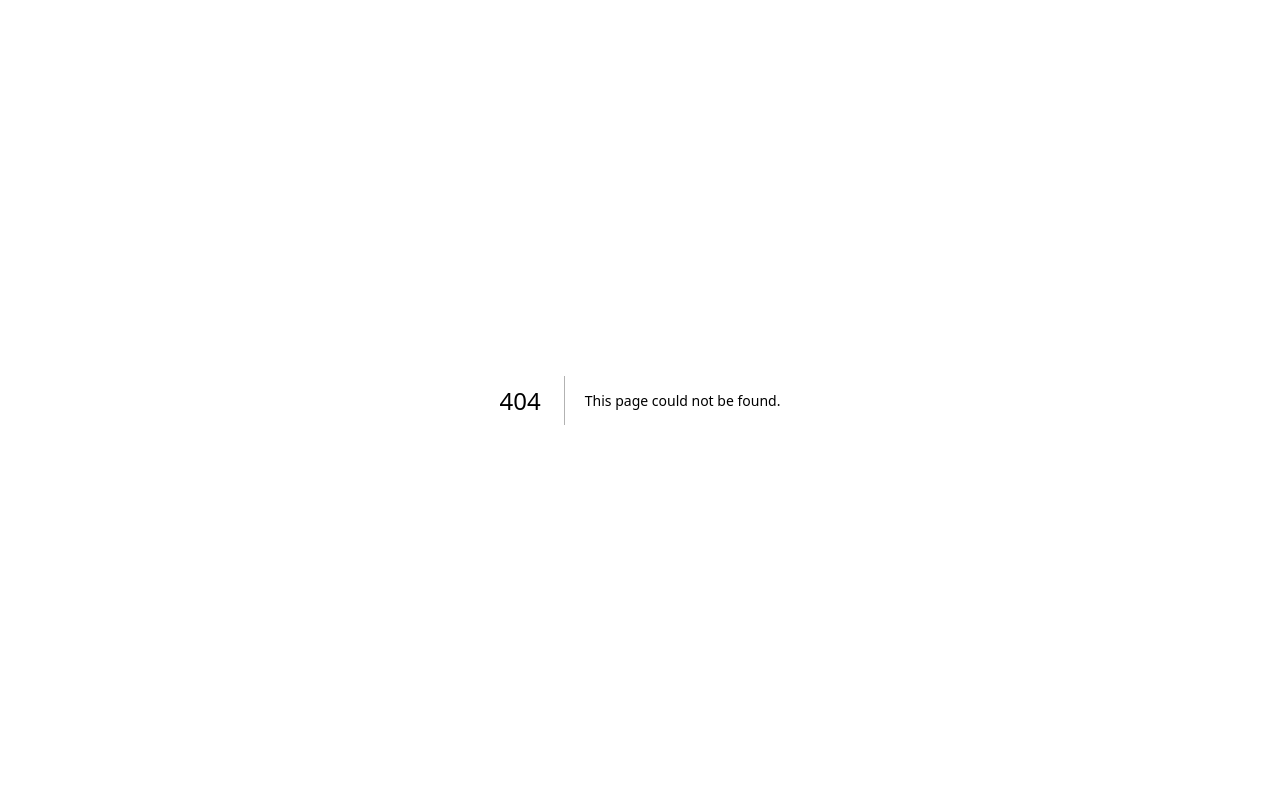
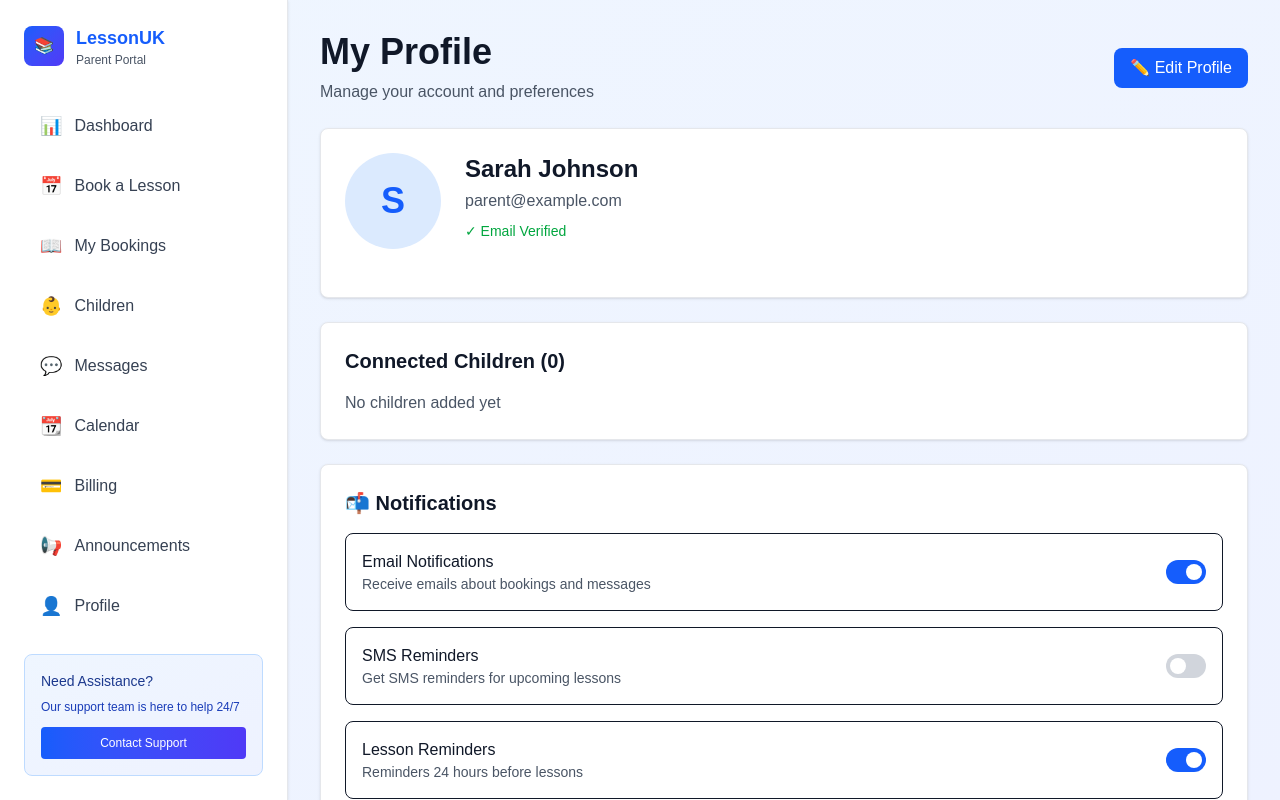
Before and after one commit to noblelar/galini_edu_book, a Next.js app: page /parent/profile in a window 1280 px wide. Before the commit this address had no page. Built offline with nearby package versions, Linux system fonts and the light colour scheme.

Commit message:
Create parent profile & settings page
cgen-d6373f75d9bc492c9eace7648796b1cd

```diff
--- /dev/null
+++ b/src/app/parent/profile/page.tsx
@@ -0,0 +1,259 @@
+"use client";
+import { useEffect, useState } from "react";
+import { LocalDB } from "@/lib/booking/storage";
+import { ParentDB, ParentChild } from "@/lib/booking/parent-storage";
+import { ParentProfile } from "@/lib/booking/types";
+
+export default function ProfilePage() {
+  const [profile, setProfile] = useState<ParentProfile | null>(null);
+  const [children, setChildren] = useState<ParentChild[]>([]);
+  const [loading, setLoading] = useState(true);
+  const [parentId] = useState("parent_demo_001");
+  const [editMode, setEditMode] = useState(false);
+  const [formData, setFormData] = useState<Partial<ParentProfile>>({});
+
+  useEffect(() => {
+    let parentProfile = LocalDB.getParentByEmail("parent@example.com");
+    if (!parentProfile) {
+      parentProfile = LocalDB.upsertParent({
+        name: "Sarah Johnson",
+        email: "parent@example.com",
+        childName: "",
+        schoolYear: "",
+        verified: true,
+      });
+    }
+
+    const childrenList = ParentDB.getChildrenByParent(parentId);
+    setProfile(parentProfile);
+    setChildren(childrenList);
+    setFormData(parentProfile);
+    setLoading(false);
+  }, [parentId]);
+
+  const handleSaveProfile = () => {
+    if (!profile || !formData.name || !formData.email) {
+      alert("Please fill in required fields");
+      return;
+    }
+
+    const updated = LocalDB.upsertParent({
+      id: profile.id,
+      name: formData.name,
+      email: formData.email,
+      childName: formData.childName || "",
+      schoolYear: formData.schoolYear || "",
+      verified: profile.verified,
+    });
+
+    setProfile(updated);
+    setEditMode(false);
+  };
+
+  if (loading || !profile) {
+    return <div className="flex items-center justify-center min-h-screen">Loading...</div>;
+  }
+
+  return (
+    <div className="space-y-6">
+      <div className="flex items-center justify-between">
+        <div>
+          <h1 className="text-4xl font-bold">My Profile</h1>
+          <p className="text-gray-600 mt-2">Manage your account and preferences</p>
+        </div>
+        <button
+          onClick={() => {
+            if (editMode) {
+              handleSaveProfile();
+            } else {
+              setFormData(profile);
+              setEditMode(true);
+            }
+          }}
+          className={`px-4 py-2 rounded-lg font-medium ${
+            editMode
+              ? "bg-green-600 text-white hover:bg-green-700"
+              : "bg-blue-600 text-white hover:bg-blue-700"
+          }`}
+        >
+          {editMode ? "✓ Save Changes" : "✏️ Edit Profile"}
+        </button>
+      </div>
+
+      {/* Profile Card */}
+      <div className="border border-gray-200 rounded-lg p-6 bg-white shadow-sm">
+        <div className="flex items-start gap-6 mb-6">
+          <div className="w-24 h-24 bg-blue-100 rounded-full flex items-center justify-center text-blue-600 text-4xl font-bold">
+            {profile.name.charAt(0)}
+          </div>
+
+          <div className="flex-1">
+            {editMode ? (
+              <div className="space-y-4">
+                <div>
+                  <label className="block text-sm font-medium mb-2">Full Name</label>
+                  <input
+                    type="text"
+                    value={formData.name || ""}
+                    onChange={(e) => setFormData({ ...formData, name: e.target.value })}
+                    className="w-full px-3 py-2 border rounded-lg focus:outline-none focus:ring-2 focus:ring-blue-500"
+                  />
+                </div>
+                <div>
+                  <label className="block text-sm font-medium mb-2">Email</label>
+                  <input
+                    type="email"
+                    value={formData.email || ""}
+                    onChange={(e) => setFormData({ ...formData, email: e.target.value })}
+                    className="w-full px-3 py-2 border rounded-lg focus:outline-none focus:ring-2 focus:ring-blue-500"
+                  />
+                </div>
+              </div>
+            ) : (
+              <div>
+                <h2 className="text-2xl font-bold">{profile.name}</h2>
+                <p className="text-gray-600 mt-1">{profile.email}</p>
+                {profile.verified && (
+                  <p className="text-sm text-green-600 font-medium mt-2">✓ Email Verified</p>
+                )}
+              </div>
+            )}
+          </div>
+        </div>
+      </div>
+
+      {/* Children Summary */}
+      <div className="border border-gray-200 rounded-lg p-6 bg-white shadow-sm">
+        <h3 className="text-xl font-bold mb-4">Connected Children ({children.length})</h3>
+        {children.length > 0 ? (
+          <div className="space-y-3">
+            {children.map((child) => (
+              <div key={child.id} className="flex items-center justify-between p-3 border border-gray-200 rounded">
+                <div>
+                  <p className="font-medium">{child.name}</p>
+                  <p className="text-sm text-gray-600">{child.schoolYear} • {child.age} years old</p>
+                </div>
+                <span className="px-3 py-1 bg-blue-100 text-blue-800 rounded text-sm font-medium">
+                  {child.subjects.length} subject{child.subjects.length !== 1 ? "s" : ""}
+                </span>
+              </div>
+            ))}
+          </div>
+        ) : (
+          <p className="text-gray-600">No children added yet</p>
+        )}
+      </div>
+
+      {/* Notification Preferences */}
+      <div className="border border-gray-200 rounded-lg p-6 bg-white shadow-sm">
+        <h3 className="text-xl font-bold mb-4">📬 Notifications</h3>
+        <div className="space-y-4">
+          <Toggle label="Email Notifications" description="Receive emails about bookings and messages" defaultChecked={true} />
+          <Toggle label="SMS Reminders" description="Get SMS reminders for upcoming lessons" defaultChecked={false} />
+          <Toggle label="Lesson Reminders" description="Reminders 24 hours before lessons" defaultChecked={true} />
+          <Toggle label="Marketing Emails" description="Updates and promotional content" defaultChecked={false} />
+        </div>
+      </div>
+
+      {/* Payment Methods */}
+      <div className="border border-gray-200 rounded-lg p-6 bg-white shadow-sm">
+        <h3 className="text-xl font-bold mb-4">💳 Payment Methods</h3>
+        <div className="space-y-3">
+          <div className="p-4 border border-gray-200 rounded-lg flex items-center justify-between">
+            <div>
+              <p className="font-medium">Visa ending in 4242</p>
+              <p className="text-sm text-gray-600">Expires 12/25</p>
+            </div>
+            <button className="text-red-600 hover:text-red-700 font-medium text-sm">Remove</button>
+          </div>
+          <button className="w-full px-4 py-3 border border-blue-600 text-blue-600 rounded-lg hover:bg-blue-50 font-medium mt-4">
+            + Add Payment Method
+          </button>
+        </div>
+      </div>
+
+      {/* Security */}
+      <div className="border border-gray-200 rounded-lg p-6 bg-white shadow-sm">
+        <h3 className="text-xl font-bold mb-4">🔐 Security</h3>
+        <div className="space-y-3">
+          <button className="w-full text-left px-4 py-3 border border-gray-200 rounded-lg hover:bg-gray-50 font-medium flex items-center justify-between">
+            <span>🔑 Change Password</span>
+            <span>→</span>
+          </button>
+          <button className="w-full text-left px-4 py-3 border border-gray-200 rounded-lg hover:bg-gray-50 font-medium flex items-center justify-between">
+            <span>🔒 Two-Factor Authentication</span>
+            <span>→</span>
+          </button>
+        </div>
+      </div>
+
+      {/* Danger Zone */}
+      <div className="border border-red-200 rounded-lg p-6 bg-red-50 shadow-sm">
+        <h3 className="text-xl font-bold text-red-900 mb-4">⚠️ Danger Zone</h3>
+        <button className="w-full px-4 py-3 border border-red-600 text-red-600 rounded-lg hover:bg-red-100 font-medium">
+          🗑️ Delete Account
+        </button>
+      </div>
+
+      {editMode && (
+        <div className="flex gap-2">
+          <button
+            onClick={() => {
+              setEditMode(false);
+              setFormData(profile);
+            }}
+            className="flex-1 px-4 py-2 border rounded-lg hover:bg-gray-50 font-medium"
+          >
+            Cancel
+          </button>
+          <button
+            onClick={handleSaveProfile}
+            className="flex-1 px-4 py-2 bg-green-600 text-white rounded-lg hover:bg-green-700 font-medium"
+          >
+            Save Changes
+          </button>
+        </div>
+      )}
+    </div>
+  );
+}
+
+function Toggle({
+  label,
+  description,
+  defaultChecked,
+}: {
+  label: string;
+  description: string;
+  defaultChecked: boolean;
+}) {
+  const [checked, setChecked] = useState(defaultChecked);
+
+  return (
+    <div className="flex items-center justify-between p-4 border rounded-lg hover:bg-gray-50">
+      <div className="flex-1">
+        <p className="font-medium">{label}</p>
+        <p className="text-sm text-gray-600">{description}</p>
+      </div>
+      <label className="relative inline-block w-10 h-6">
+        <input
+          type="checkbox"
+          checked={checked}
+          onChange={(e) => setChecked(e.target.checked)}
+          className="sr-only"
+        />
+        <div
+          className={`w-10 h-6 rounded-full transition-colors ${
+            checked ? "bg-blue-600" : "bg-gray-300"
+          }`}
+        >
+          <div
+            className={`absolute top-1 left-1 w-4 h-4 bg-white rounded-full transition-transform ${
+              checked ? "transform translate-x-4" : ""
+            }`}
+          />
+        </div>
+      </label>
+    </div>
+  );
+}
```
